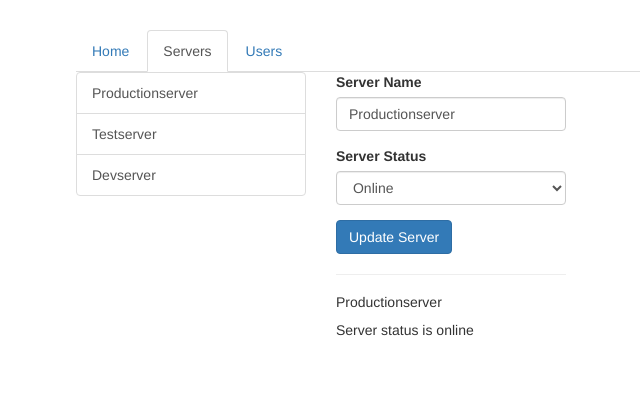
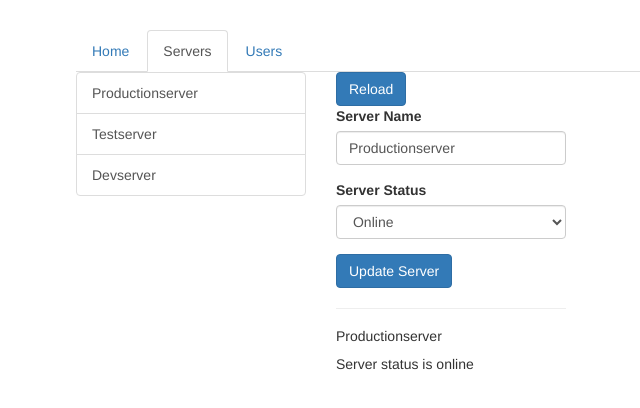
Before and after one commit to ahmedahtazaz/MaxAngularRoutingPractice, an Angular app: page /servers in a window 1280 px wide. Shown: the top 408 px of the page, without its empty margins (189-829 px from the left). Built offline with nearby package versions, Linux system fonts and the light colour scheme.

Commit message:
Using relative path in programmatic navigation.

```diff
--- a/src/app/servers/servers.component.html
+++ b/src/app/servers/servers.component.html
@@ -10,6 +10,7 @@
     </div>
   </div>
   <div class="col-xs-12 col-sm-4">
+    <button class="btn btn-primary" (click)="onReload()">Reload</button>
     <app-edit-server></app-edit-server>
     <hr>
     <app-server></app-server>
--- a/src/app/servers/servers.component.ts
+++ b/src/app/servers/servers.component.ts
@@ -1,4 +1,5 @@
 import { Component, OnInit } from '@angular/core';
+import { ActivatedRoute, Router } from '@angular/router';
 import { ServersService } from './servers.service';
 
 @Component({
@@ -9,10 +10,16 @@ import { ServersService } from './servers.service';
 export class ServersComponent implements OnInit {
   public servers: {id: number, name: string, status: string}[] = [];
 
-  constructor(private serversService: ServersService) { }
+  constructor(private serversService: ServersService,
+    private router: Router,
+    private route: ActivatedRoute) { }
 
   ngOnInit() {
     this.servers = this.serversService.getServers();
   }
 
+  onReload = () => {
+    this.router.navigate(['../servers'],{relativeTo: this.route});
+  }
+
 }
```
